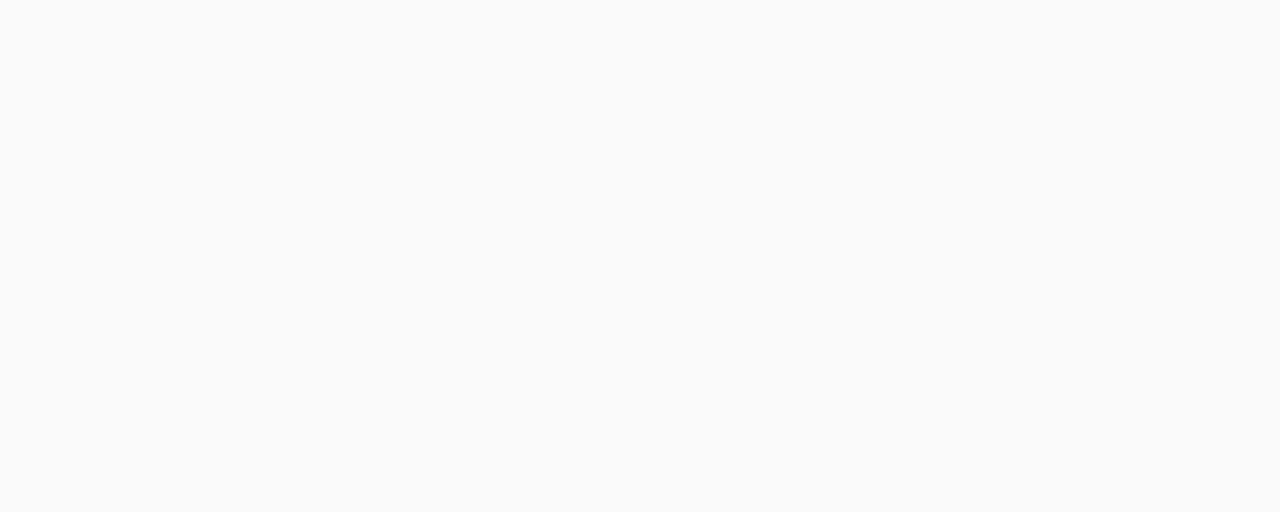
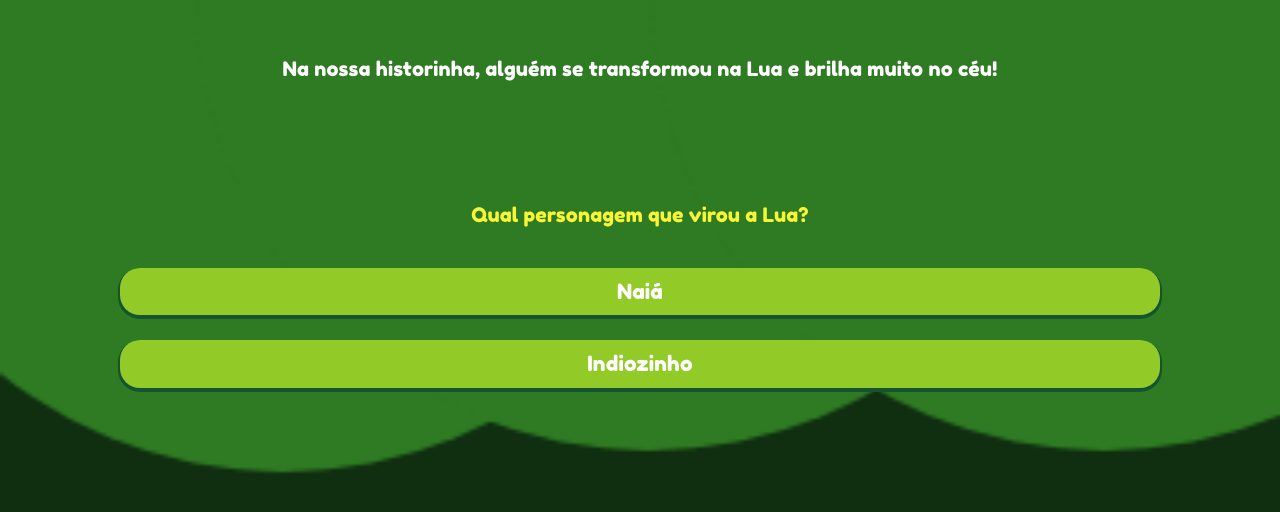
Before and after one commit to KarolHarumi/brinca-e-conta, a Vue app in the folder front/: page /game-first in a window 1280 px wide. Shown: the part 136-648 px from the top of the page. Built offline with nearby package versions, Linux system fonts and the light colour scheme.

Commit message:
feat: first game screen

```diff
--- a/front/public/index.html
+++ b/front/public/index.html
@@ -15,5 +15,7 @@
     </noscript>
     <div id="app"></div>
     <!-- built files will be auto injected -->
+
+    <script src="<%= BASE_URL %>libs/comicbubbles.min.js"></script>
   </body>
 </html>
--- a/front/src/router/index.js
+++ b/front/src/router/index.js
@@ -35,6 +35,12 @@
     path: '/review',
     name: 'Review',
     component: () => import('../views/Review.vue')
+  },
+
+  {
+    path: '/game-first',
+    name: 'GameFirst',
+    component: () => import('../views/GameFirst.vue')
   }
 ]
 
--- /dev/null
+++ b/front/src/views/GameFirst.vue
@@ -0,0 +1,111 @@
+<template>
+  <div class="games">
+    <p class="intro">Na nossa historinha, alguém se transformou na Lua e brilha muito no céu!</p>
+
+    <div class="question">
+        <p>Qual personagem que virou a Lua?</p>
+        <span class="button-primary" @click="sendAnswer('wrong')">Naiá</span>
+        <span class="button-primary" @click="sendAnswer('correct')">Indiozinho</span>
+      </div>
+
+    <div class="success hide">
+      <p>Uhuu! acertou!!</p>
+      <p>E a brincadeira continua!</p>
+      <router-link to="/story" class="link">&#60; Quero voltar</router-link>
+      <router-link to="/game-second" class="link">Continuar &#62;</router-link>
+    </div>
+
+    <div class="error hide">
+      <p>Não desanima amiguinho, você pode voltar e responder de novo!</p>
+      <router-link to="/story" class="link">&#60; Quero voltar</router-link>
+      <router-link to="/game-second" class="link">Continuar &#62;</router-link>
+    </div>
+  </div>
+</template>
+
+<script>
+export default {
+
+  methods: {
+    sendAnswer(answer) {
+      const success = document.querySelector('.success');
+      const error = document.querySelector('.error');
+
+      if(answer === 'correct') {
+        error.classList.add('hide');
+        success.classList.remove('hide');
+      } else {
+        success.classList.add('hide');
+        error.classList.remove('hide');
+      }
+    }
+  }
+}
+
+</script>
+
+<style scoped>
+  .games .hide {
+    display: none;
+  }
+
+  .games {
+    font-family: 'Fredoka One', cursive;
+    background: url('../assets/vitoria-regia/bg.png') no-repeat 0 0/cover;
+    height: 100vh;
+    color: #fff;
+    font-size: 20px;
+    text-align: center;
+    padding: 15% 40px 0 40px;
+    line-height: 1.3;
+  }
+
+  .games .intro {
+    margin: 0;
+  }
+
+  .games .question {
+    font-size: 20px;
+    color: #F7F536;
+    padding: 40px 20px 0;
+    margin: 5% auto 0;
+    max-width: 90%;
+  }
+
+  .games .question p {
+    margin-bottom: 40px;
+  }
+
+  .games .button-primary {
+    display: block;
+    background-color: #92CA27;
+    color: #fff;
+    border-radius: 20px;
+    padding: 10px 35px;
+    box-shadow: 0 2px 0 2px #165330;
+    font-size: 21px;
+    font-family: 'Fredoka One', cursive;
+    border: 0;
+    text-align: center;
+    margin-top: 25px;
+  }
+
+  .games .button-primary:active,
+  .games .button-primary:hover {
+    background-color: #2F7B23;
+  }
+
+  .games .link {
+    font-size: 18px;
+    color: #92CA27;
+  }
+
+  .games .link + .link {
+    margin-left: 40px;
+  }
+
+  .games .success,
+  .games .error {
+    margin-top: 50px;
+  }
+</style>
--- a/front/src/views/Review.vue
+++ b/front/src/views/Review.vue
@@ -7,7 +7,7 @@
 
     <div class="thanks hide">
       <p class="balloon">Obrigada pela resposta! Vamos nos divertir nos mini-games!</p>
-      <router-link to="/games" class="button-primary">Quero os joguinhos!</router-link>
+      <router-link to="/game-first" class="button-primary">Quero os joguinhos!</router-link>
     </div>
   </div>
 </template>
@@ -97,4 +97,9 @@
     left: 20px;
     right: 20px;
   }
+
+  .review .button-primary:active,
+  .review .button-primary:hover {
+    background-color: #2F7B23;
+  }
 </style>
--- a/front/src/views/Story.vue
+++ b/front/src/views/Story.vue
@@ -290,6 +290,11 @@
     margin-top: 25px;
   }
 
+  .choice-modal .button-primary:active,
+  .choice-modal .button-primary:hover {
+    background-color: #2F7B23;
+  }
+
   #scenario {
     position: relative;
   }
```
Also changed, not shown: front/src/assets/vitoria-regia/bg.png (added).
